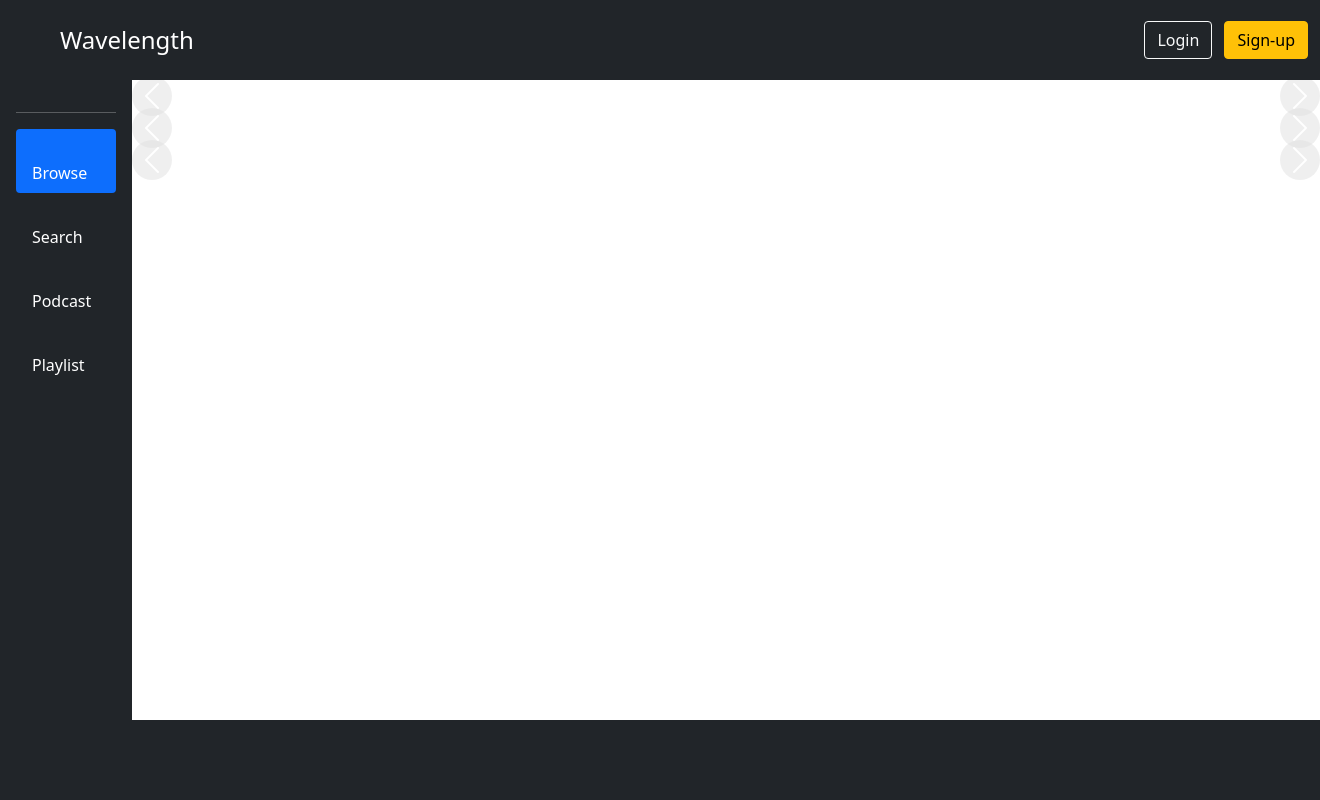
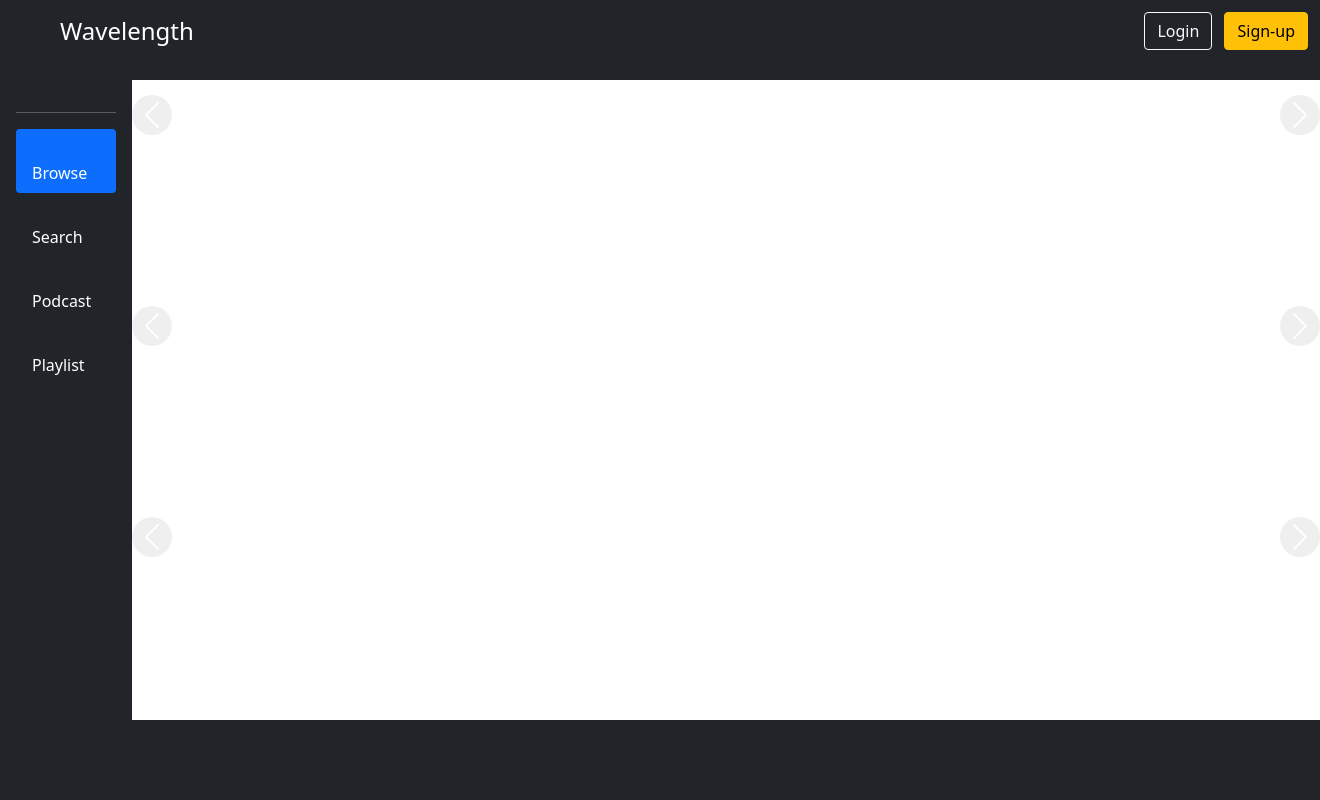
Before and after one commit to lornahokoth/database-systems, a PHP site: page /html/index.php in a window 1320 px wide; the page is wider, and only the part inside the window is pictured. Run offline with PHP 8.4, Linux system fonts and the light colour scheme.

Commit message:
Update style.css
Added row height

```diff
--- a/termProject/css/style.css
+++ b/termProject/css/style.css
@@ -105,6 +105,10 @@
   width: 75px;
 }
 
+.row {
+  height: 33%;
+}
+
 .carousel {
   width: 100%;
   height: 33%;
```
